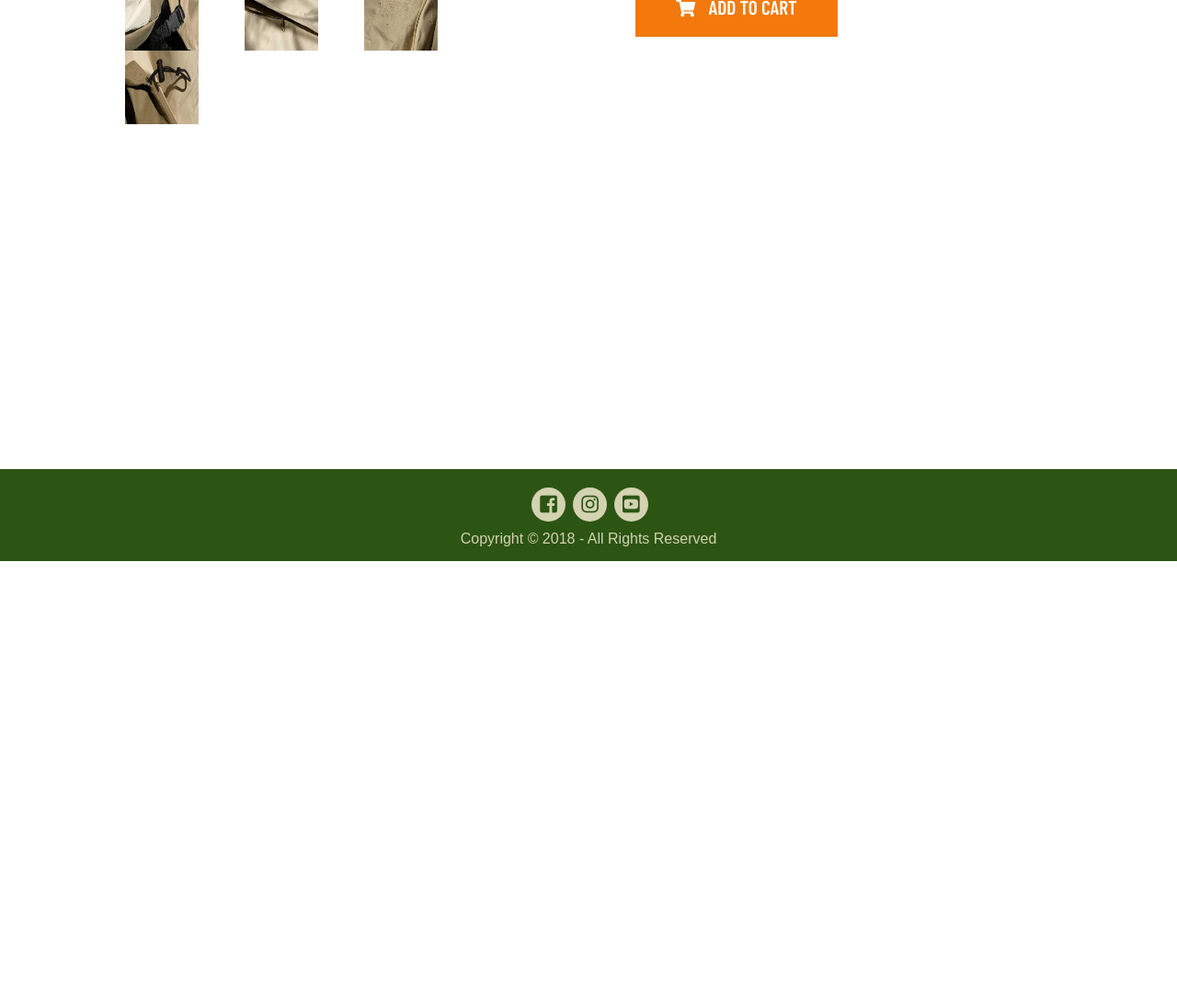
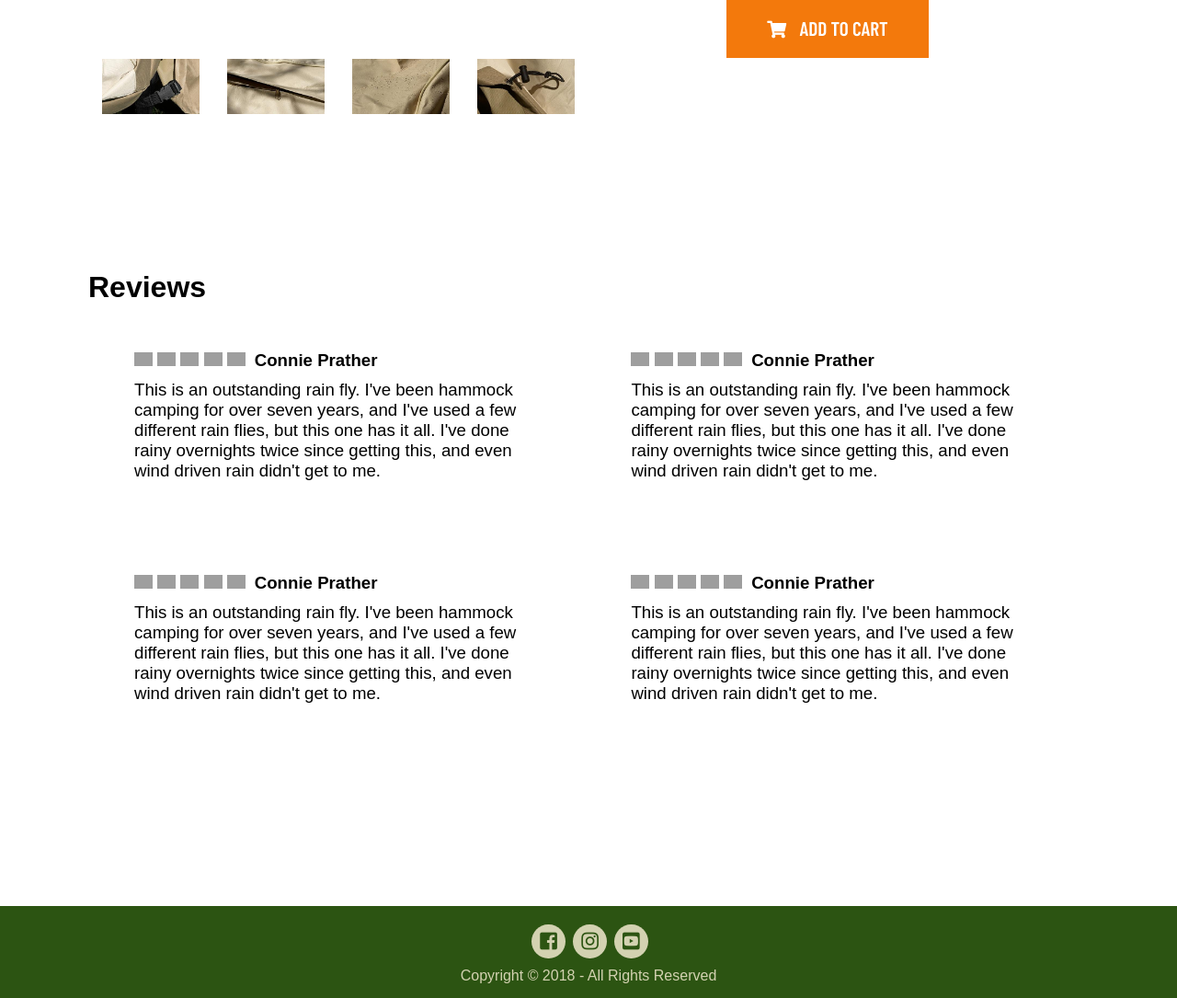
Before and after one commit to oakcreekoutdoor/oakcreek, a PHP site: page /index.php?controller=Pages&action=product&pID=1 in a window 1280 px wide. Shown: the part 576-1661 px from the top of the page at 92% size. Before the commit the page ends 1186 px from the top, so only its background shows below. Run offline with PHP 8.4, Linux system fonts and the light colour scheme; tables that the repository leaves empty or names only in its code hold one stand-in row (values such as "Sample post"); data that the repository does not hold is empty; some libraries are stand-ins or nearby versions; some web fonts are replaced; grey boxes are pictures that could not be loaded.

Commit message:
Added Reviews section and changed Shop page layout

```diff
--- a/css/style.css
+++ b/css/style.css
@@ -562,7 +567,6 @@ header ul li a:hover {
 
 #prodDetails {
 	display: inline-block;
-	padding-bottom: 150px;
 }
 
 #prodDetails .imgText.col-img {
@@ -623,21 +643,9 @@ header ul li a:hover {
 	margin: 30px 0;
 }
 
-.prod-photos {
-	width: 100%;
-	margin: 0 auto;
-}
-
-.prod-photos img {
-	width: 80px;
-	height: 80px;
-	margin: 0 10px 0 40px;
-	display: inline-block;
-	float: left;
-}
-
 .bold {
 	font-weight: 700;
+	margin-bottom: 10px;
 }
 
 #prodDetails .imgText .moreInfo {
@@ -745,7 +753,39 @@ header ul li a:hover {
 	margin-top: 25px;
 }
 
+/*--------------Reviews-------------*/
+
+.review {
+	padding-bottom: 50px;
+}
+
+.review h2 {
+	font-size: 24pt;
+	font-weight: 700;
+}
+
+.review-user {
+	margin: 50px;
+	width: 40%;
+	display: inline-block;
+}
+
+.review-user .ratings {
+	display: inline-block;
+	float: left;
+	margin-right: 10px;
+}
+
+.review-user .leaf {
+	width: 20px;
+}
+
+
+
+
+
 /*--------------Cart----------------*/
+
 #cartSummary {
 	height: 900px;
 }
--- a/views/productDetails.php
+++ b/views/productDetails.php
@@ -7,24 +7,12 @@
 		<div class="imgText col-img cf">
 			<img class="bigImg" src="assets/<?=$arrData['product'][0]['strFeatPhoto']?>" alt="<?=$arrData['product'][0]['strFeatPhoto']?>" />
 
-			<div class="prod-photos">
-
-					<img src="assets/m-gc-1.jpg" alt="<?=$arrData["product"][0]["strName"]?>"/>
-
-
-
-					<img src="assets/m-gc-2.jpg" alt="<?=$arrData["product"][0]["strName"]?>"/>
-
-
-
-					<img src="assets/m-gc-3.jpg" alt="<?=$arrData["product"][0]["strName"]?>"/>
-
-
-
-					<img src="assets/m-gc-4.jpg" alt="<?=$arrData["product"][0]["strName"]?>"/>
-
-
-			</div><!--//prod-photos-->
+			<div>
+				<img class="smallImg" src="assets/m-gc-1.jpg" alt="<?=$arrData["product"][0]["strName"]?>"/>
+				<img class="smallImg" src="assets/m-gc-2.jpg" alt="<?=$arrData["product"][0]["strName"]?>"/>
+				<img class="smallImg" src="assets/m-gc-3.jpg" alt="<?=$arrData["product"][0]["strName"]?>"/>
+				<img class="smallImg" src="assets/m-gc-4.jpg" alt="<?=$arrData["product"][0]["strName"]?>"/>
+			</div>
 		</div>
 
 		<div class="imgText col-text">
@@ -51,15 +39,76 @@
 			?>
 			</ul>
 
-			<p><span class="bold">Size:</span> <?=$arrData["product"][0]["strSize"]?></p>
-
-			<p><span class="bold">Color:</span> <?=$arrData["product"][0]["strColor"]?></p>
-
-			<span class="bold">Qty:</span>
-			<input type="number" name="quantity" value="1" min="1">
+			<div class="specs">
+				<p><span class="bold">Size:</span> <?=$arrData["product"][0]["strSize"]?></p>
+				<p><span class="bold">Color:</span> <?=$arrData["product"][0]["strColor"]?></p>
+				<p><span class="bold">Qty:</span></p>
+				<input type="number" name="quantity" value="1" min="1">
+			</div><!--//specs-->
 
 			<a href="index.php?controller=Pages&action=addItem&pID=<?=$arrData['product'][0]['id']?>" id="addCart" class="btn prime"><span class="fas fa-shopping-cart"></span> Add to Cart</a>
 		</div><!-- //imgText col-text -->
 	</div><!-- //prodDetails -->
+
+	<div class="review">
+		<h2>Reviews</h2>
+
+		<div class="review-user">
+			<div class="ratings">
+				<img class="leaf" src="images/icon_leaf"/>
+				<img class="leaf" src="images/icon_leaf"/>
+				<img class="leaf" src="images/icon_leaf"/>
+				<img class="leaf" src="images/icon_leaf"/>
+				<img class="leaf" src="images/icon_leaf_beige"/>
+			</div><!--//ratings-->
+			<p class="bold">Connie Prather</p>
+			<p>This is an outstanding rain fly. I've been hammock camping for over seven years, and I've
+			used a few different rain flies, but this one has it all. I've done rainy overnights twice
+			since getting this, and even wind driven rain didn't get to me.</p>
+		</div><!--//review-user-->
+
+		<div class="review-user">
+			<div class="ratings">
+				<img class="leaf" src="images/icon_leaf"/>
+				<img class="leaf" src="images/icon_leaf"/>
+				<img class="leaf" src="images/icon_leaf"/>
+				<img class="leaf" src="images/icon_leaf"/>
+				<img class="leaf" src="images/icon_leaf_beige"/>
+			</div><!--//ratings-->
+			<p class="bold">Connie Prather</p>
+			<p>This is an outstanding rain fly. I've been hammock camping for over seven years, and I've
+			used a few different rain flies, but this one has it all. I've done rainy overnights twice
+			since getting this, and even wind driven rain didn't get to me.</p>
+		</div><!--//review-user-->
+
+		<div class="review-user">
+			<div class="ratings">
+				<img class="leaf" src="images/icon_leaf"/>
+				<img class="leaf" src="images/icon_leaf"/>
+				<img class="leaf" src="images/icon_leaf"/>
+				<img class="leaf" src="images/icon_leaf"/>
+				<img class="leaf" src="images/icon_leaf_beige"/>
+			</div><!--//ratings-->
+			<p class="bold">Connie Prather</p>
+			<p>This is an outstanding rain fly. I've been hammock camping for over seven years, and I've
+			used a few different rain flies, but this one has it all. I've done rainy overnights twice
+			since getting this, and even wind driven rain didn't get to me.</p>
+		</div><!--//review-user-->
+
+		<div class="review-user">
+			<div class="ratings">
+				<img class="leaf" src="images/icon_leaf"/>
+				<img class="leaf" src="images/icon_leaf"/>
+				<img class="leaf" src="images/icon_leaf"/>
+				<img class="leaf" src="images/icon_leaf"/>
+				<img class="leaf" src="images/icon_leaf_beige"/>
+			</div><!--//ratings-->
+			<p class="bold">Connie Prather</p>
+			<p>This is an outstanding rain fly. I've been hammock camping for over seven years, and I've
+			used a few different rain flies, but this one has it all. I've done rainy overnights twice
+			since getting this, and even wind driven rain didn't get to me.</p>
+		</div><!--//review-user-->
+
+	</div><!--//reviews-->
 </section><!-- //product container -->
 <?php //include("views/modalbox_itemadded.php")?>
--- a/views/shop.php
+++ b/views/shop.php
@@ -8,7 +8,7 @@
 			<h2><?=$cat["strName"]?></h2>
 			<a class="btn sec" href="index.php?controller=Pages&action=category&cID=<?=$cat["id"]?>">See Products</a>
 		</div><!--shopCat-text-->
-		<img src="assets/<?=$cat["strHeroImage"]?>" alt="<?=$cat["strName"]?>"/>
+		<img src="assets/<?=$cat["strCoverPhoto"]?>" alt="<?=$cat["strName"]?>"/>
 	</div><!-- //shopCat -->
 <?php
 	}
```
Also changed, not shown: other parts of css/style.css (+50 -27 lines), 2 other files.
